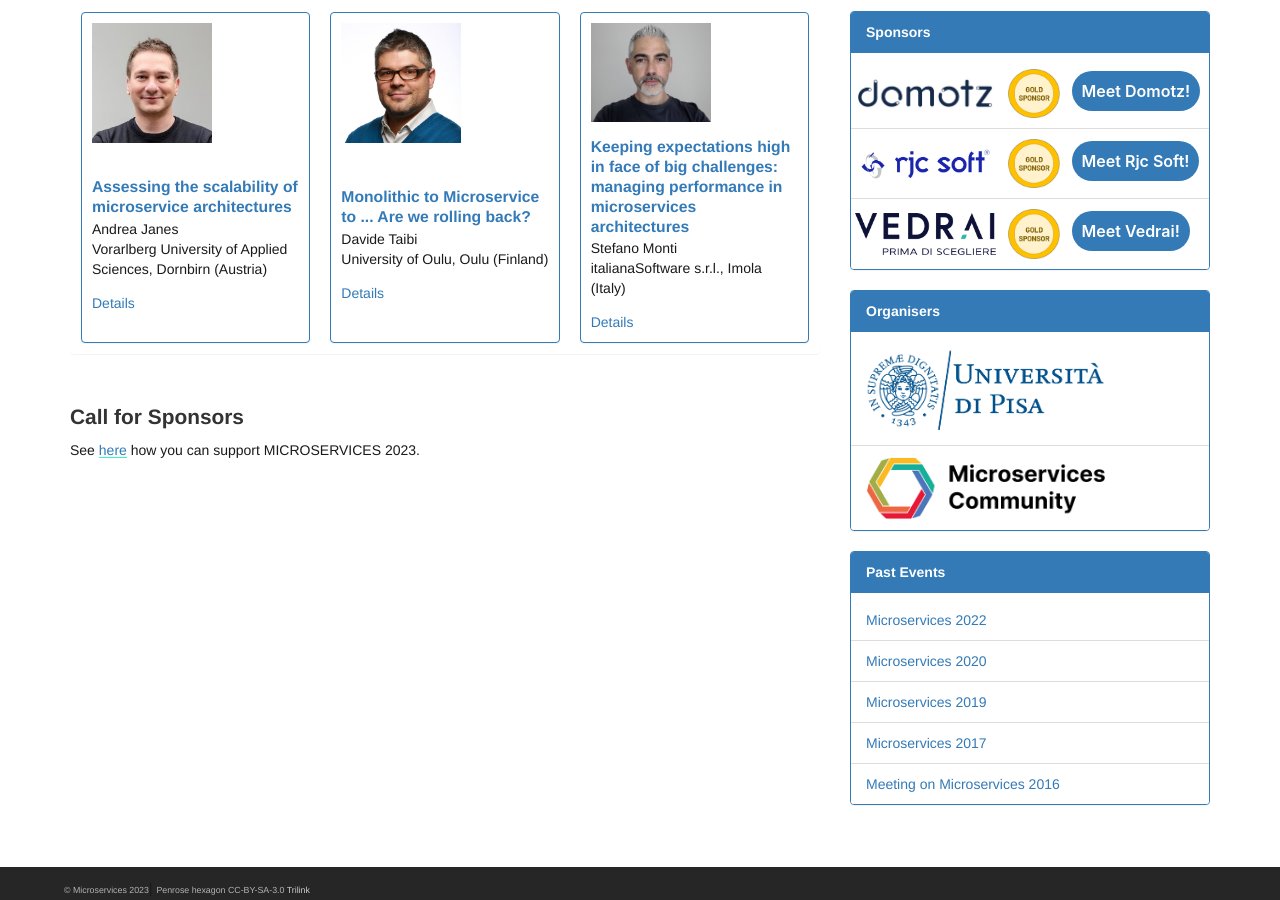
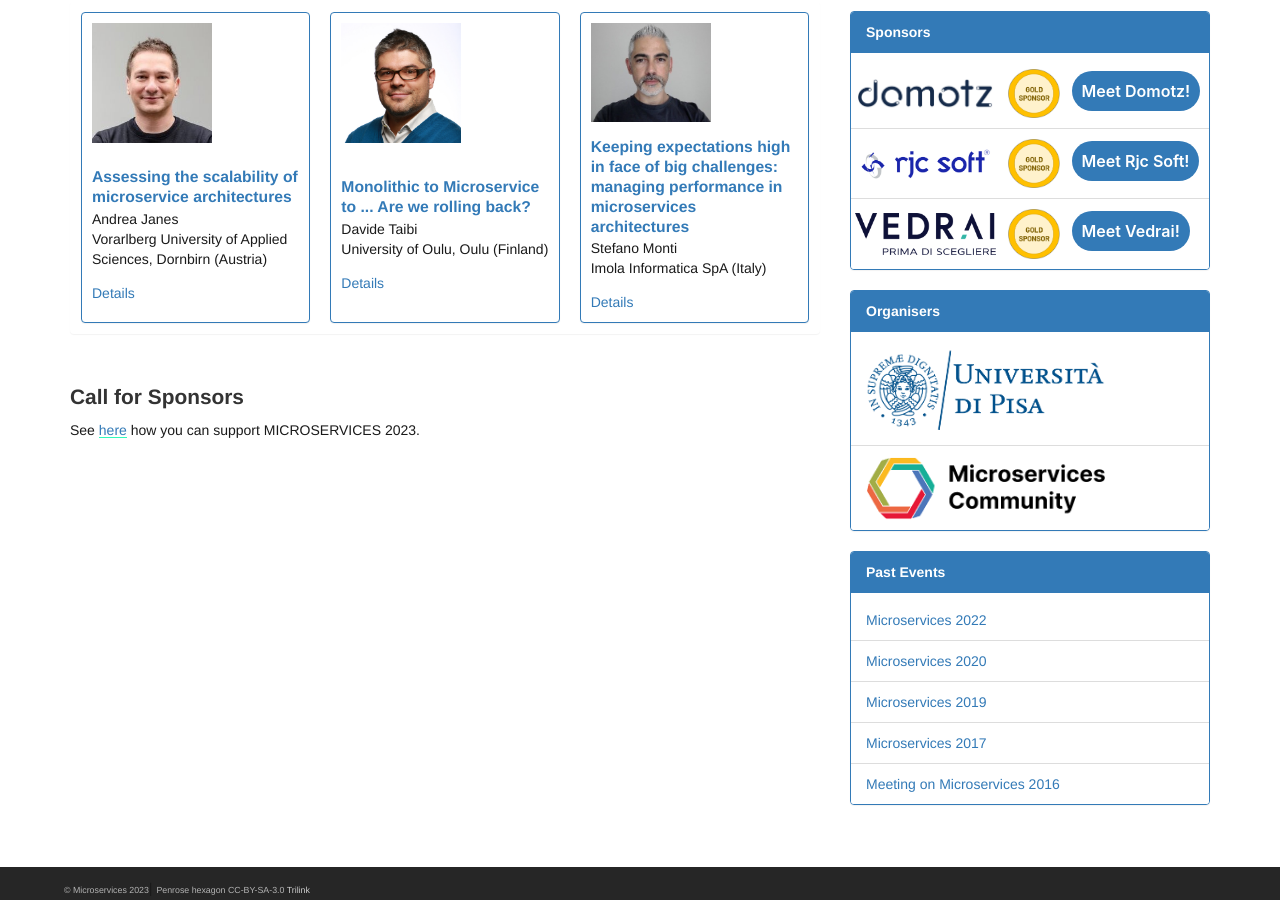
Before and after one commit to microservices-community/microservices-2023, a Jekyll site: the page built from index.md, in a window 1280 px wide and 900 px high, scrolled down 935 px. Built offline with Jekyll 4.4.1, drawn with Linux system fonts in a browser that asks for light colours.

Commit message:
submission closed

```diff
--- a/_data/keynotes.yml
+++ b/_data/keynotes.yml
@@ -21,7 +21,7 @@
  - speaker: Stefano Monti
    picture: monti_stefano.png
    title: "Keeping expectations high in face of big challenges: managing performance in microservices architectures"
-   affiliation: italianaSoftware s.r.l., Imola (Italy)
+   affiliation: Imola Informatica SpA (Italy)
    abstract: |
      Managing performance is hard. Managing performance in distributed, fragmented architectures such as MSAs is even harder: bottlenecks and slowdowns can happen at any point in a complex, most of the times asynchronous, interaction chain. The usual way organizations tackle performance issues is monitoring runtime expectations and addressing problems once they arise, in typical war room fashions, with huge teams involved in long, highly pressured investigation and troubleshooting sessions on the misbehaving production systems (often ending up “giving more power” to the underlying infrastructure as the default response). We believe performance (and associated costs) should be considered as a first-class citizen, starting from thorough architecture and solution design phases, and encompassing performance management and tuning throughout the entire software development lifecycle. Based on our direct experiences in a number of war rooms and our tested beliefs of better ways of designing for performance, we discuss the mindset and some approaches to enable shifting left performance management and tools in complex, distributed architectures.
    bio: |
--- a/subpages/submission.md
+++ b/subpages/submission.md
@@ -1,6 +1,6 @@
 ## Submission
 
-{% assign open = true %}
+{% assign open = false %}
 A submission should describe a talk to be given at the conference in the form of extended abstracts with a maximum of **two pages for talks from industry** and **six pages for academic presentations (including references)**. Submissions can be based on work in progress, scientific work published or submitted for publication, practical experience reports, or practical tool demonstrations.
 They must further be prepared using the [**Conference LaTeX Template**](https://www.overleaf.com/latex/templates/microservices-conference-abstracts/fzrpbmqyysfd), be in PDF format, printable in black and white on A4 paper, and interpretable by common PDF tools. Submissions must be in English.
 
```
